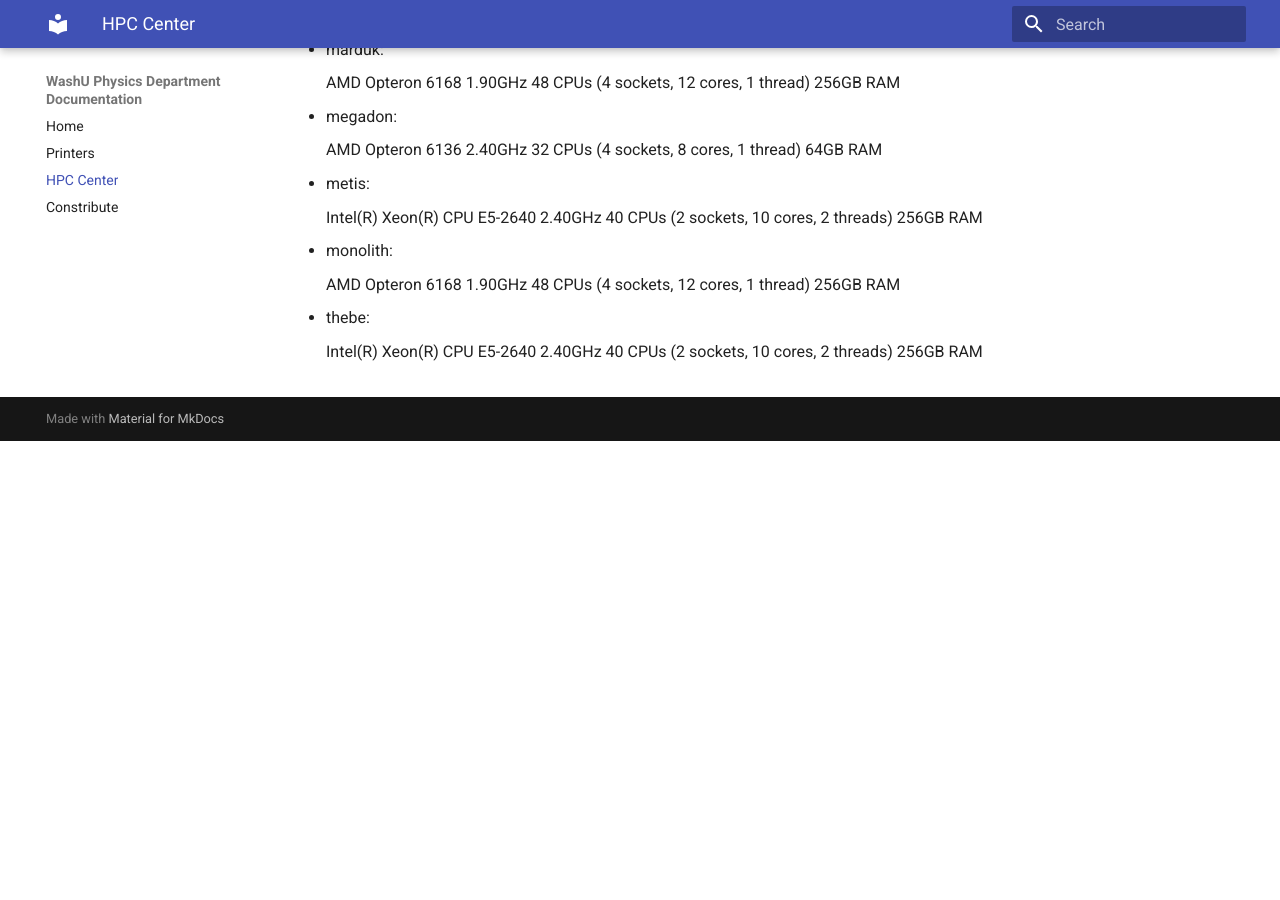
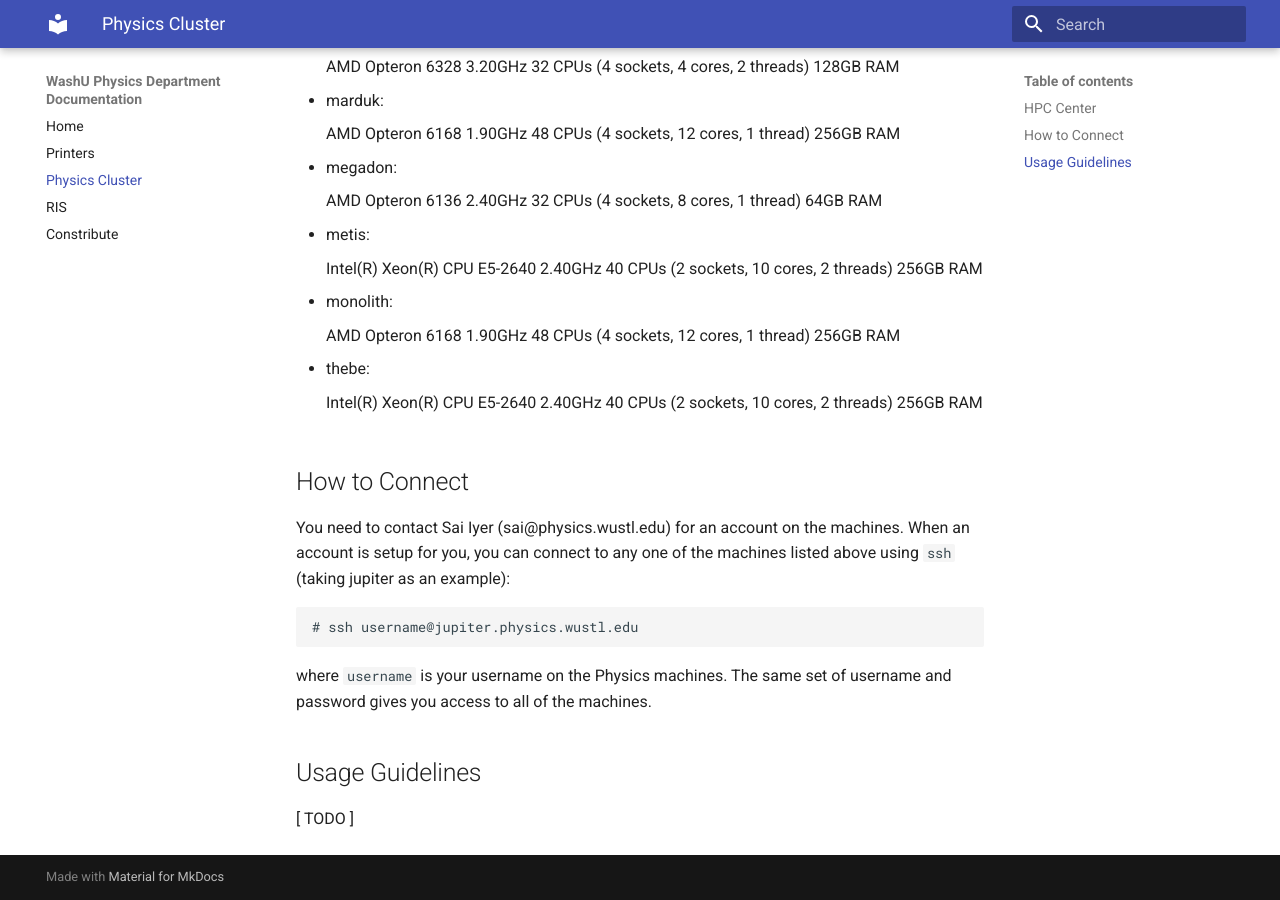
Before and after one commit to bryce-wedig/Physics_Documentation, an MkDocs documentation site: the page built from docs/physics-hpc.md, in a window 1280 px wide and 900 px high, scrolled down 1034 px. Built offline with MkDocs 1.6.1 and Material for MkDocs 9.7.7, drawn with Linux system fonts in a browser that asks for light colours; before the commit the page ends 1475 px from its top, so only the background shows below that.

Commit message:
Some hpc-related changes

````diff
--- a/docs/hpc.md
+++ b/docs/physics-hpc.md
@@ -1,4 +1,4 @@
-# HPC Center
+## HPC Center
 
 The High-Performance Computing (HPC) Center consists of an array of
 multi-processor computers (clusters). The HPC Center is open to everyone in the
@@ -99,3 +99,20 @@ This is a list of nodes and their host names:
     Intel(R) Xeon(R) CPU E5-2640 2.40GHz
     40 CPUs (2 sockets, 10 cores, 2 threads)
     256GB RAM
+
+
+
+
+## How to Connect
+
+You need to contact Sai Iyer (sai@physics.wustl.edu) for an account on the machines. When an account is setup for you, you can connect to any one of the machines listed above using `ssh` (taking jupiter as an example):
+
+```sh
+# ssh username@jupiter.physics.wustl.edu
+```
+
+where `username` is your username on the Physics machines. The same set of username and password gives you access to all of the machines.
+
+## Usage Guidelines
+
+[ TODO ]
--- a/mkdocs.yml
+++ b/mkdocs.yml
@@ -1,11 +1,15 @@
 site_name: WashU Physics Department Documentation
 theme:
   name: material
+  features:
+    - navigation.sections
+    - navigation.expand
 
 nav:
   - Home: index.md
   - Printers: printers.md
-  - HPC Center: hpc.md
+  - Physics Cluster: physics-hpc.md
+  - RIS: ris.md
   - Constribute: contribute.md
 
 markdown_extensions:
````
Also changed, not shown: docs/index.md (+2 -0 lines), docs/ris.md (added, +18 -0 lines).
